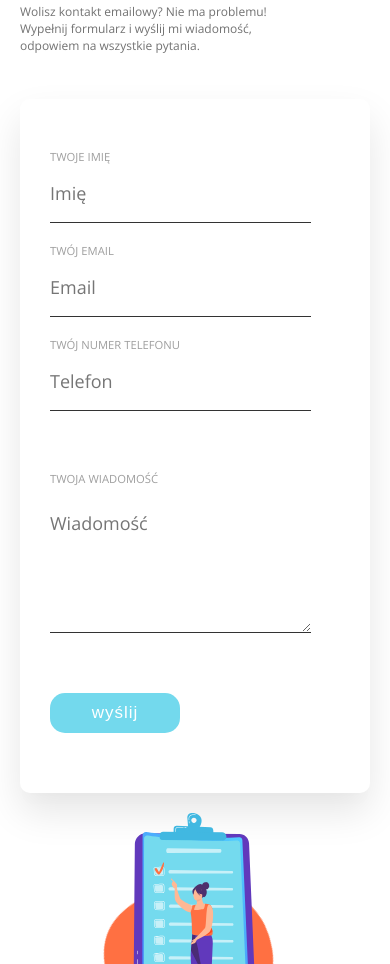
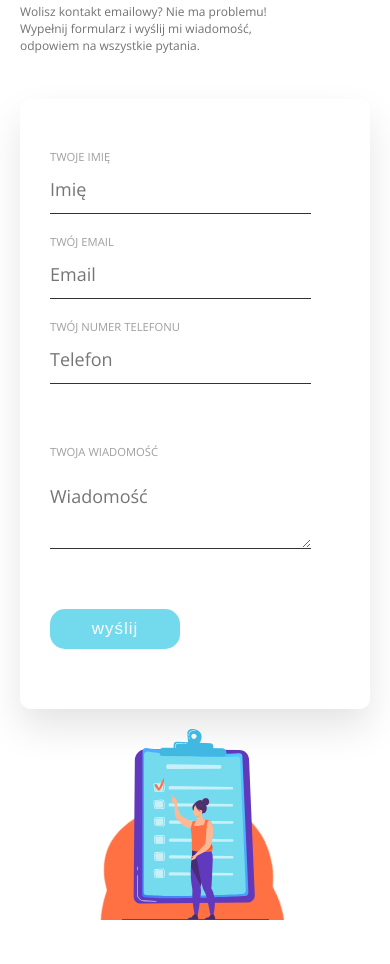
Before and after one commit to dsgnow/dietitian, a plain HTML site: page index.html in a window 390 px wide. Shown: the part 6214-7178 px from the top of the page. Drawn offline with nearby package versions, Linux system fonts and the light colour scheme; some packages are replaced by stand-ins of ours; a script that the page names is missing.

Commit message:
inputs on focus mobile fix

```diff
--- a/scss/contact.scss
+++ b/scss/contact.scss
@@ -77,12 +77,12 @@
         margin: 0;
         border: unset;
         border-bottom: 1px solid $black;
-        min-height: 7vh;
+        min-height: 50px;
         width: 90%;
     }
 
     &__message {
-        min-height: 15vh;
+        min-height: 70px;
     }
 
     &__button {
```
Also changed, not shown: css/style.css, 1 other file.
